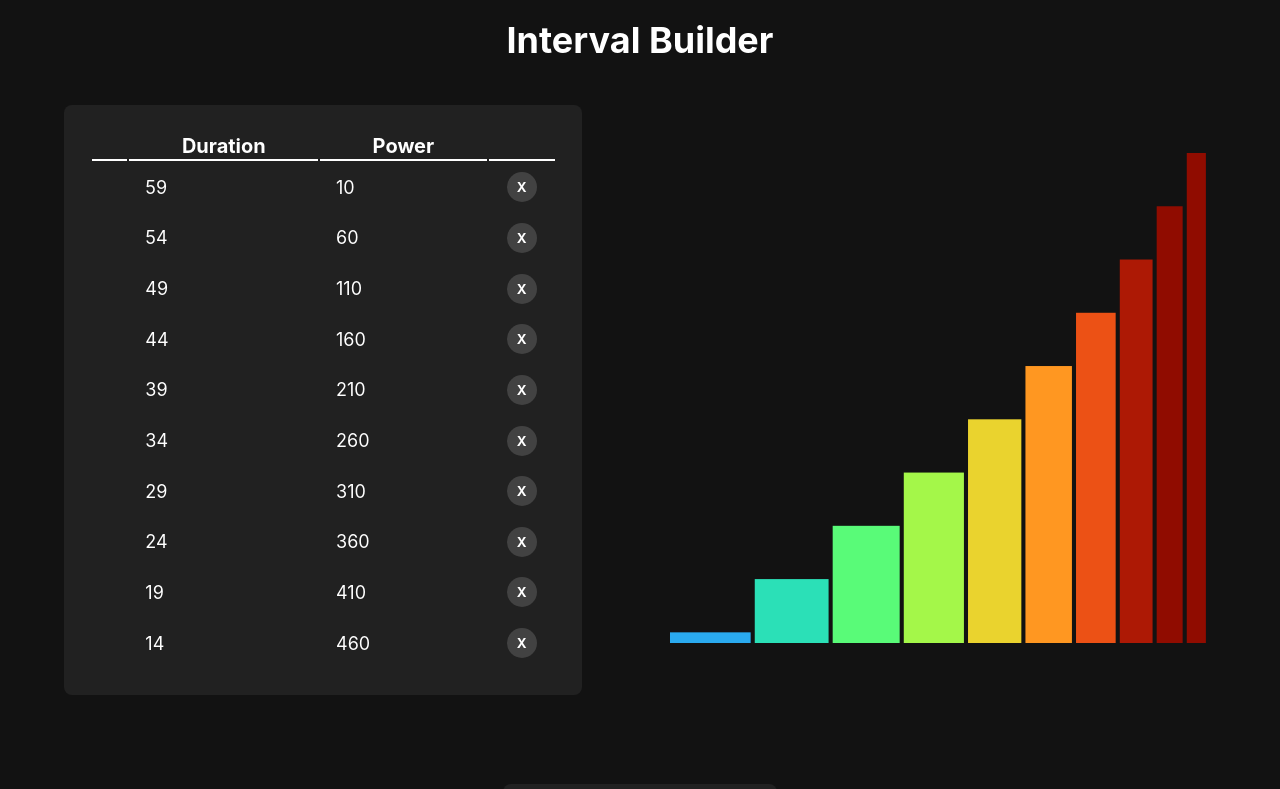
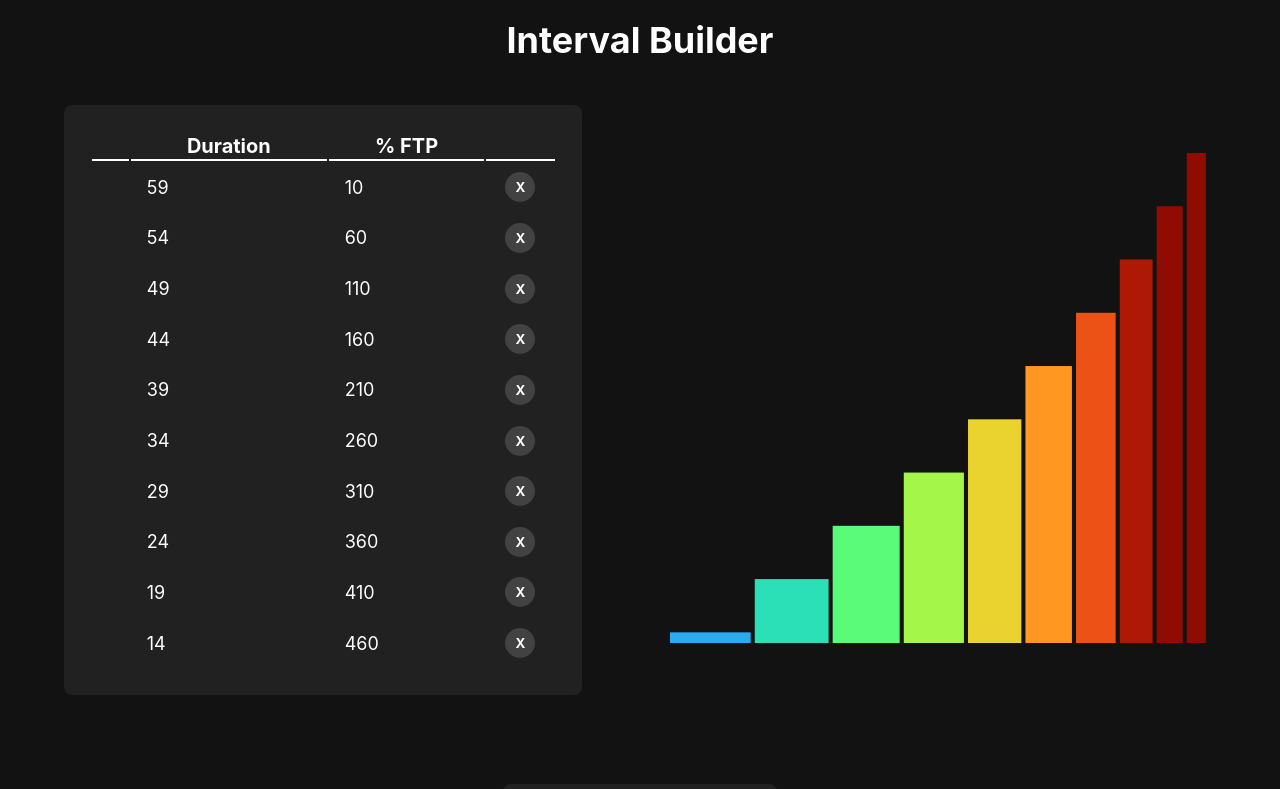
Before and after one commit to rbridges12/interval-builder, a React (Create React App) app: page / in a window 1280 px wide. Shown: the top 789 px of the page. Built offline with nearby package versions, Linux system fonts and the light colour scheme.

Commit message:
changed website header, changed some formatting, changed font

```diff
--- a/public/index.html
+++ b/public/index.html
@@ -3,11 +3,13 @@
   <head>
     <meta charset="utf-8" />
     <link rel="icon" href="%PUBLIC_URL%/favicon.ico" />
+    <link href='https://fonts.googleapis.com/css?family=Source+Sans+Pro' rel='stylesheet' type='text/css'>
+    <link href='https://fonts.googleapis.com/css?family=Noto+Sans' rel='stylesheet' type='text/css'>
     <meta name="viewport" content="width=device-width, initial-scale=1" />
     <meta name="theme-color" content="#000000" />
     <meta
       name="description"
-      content="Web site created using create-react-app"
+      content="Design your own interval workout files for cycling."
     />
     <link rel="apple-touch-icon" href="%PUBLIC_URL%/logo192.png" />
     <!--
@@ -24,7 +26,7 @@
       work correctly both with client-side routing and a non-root public URL.
       Learn how to configure a non-root public URL by running `npm run build`.
     -->
-    <title>React App</title>
+    <title>Interval Builder</title>
   </head>
   <body>
     <noscript>You need to enable JavaScript to run this app.</noscript>
--- a/src/components/IntervalTable.js
+++ b/src/components/IntervalTable.js
@@ -134,7 +134,7 @@ function IntervalTable(props) {
                 accessor: 'duration',
             },
             {
-                Header: 'Power',
+                Header: '% FTP',
                 accessor: 'power',
             },
             {
--- a/src/index.css
+++ b/src/index.css
@@ -1,6 +1,6 @@
 body {
   margin: 0;
-  font-family: -apple-system, BlinkMacSystemFont, 'Segoe UI', 'Roboto', 'Oxygen',
+  font-family: -apple-system, BlinkMacSystemFont, 'Noto Sans', 'Source Sans Pro', 'Segoe UI', 'Roboto', 'Oxygen',
     'Ubuntu', 'Cantarell', 'Fira Sans', 'Droid Sans', 'Helvetica Neue',
     sans-serif;
   -webkit-font-smoothing: antialiased;
```
